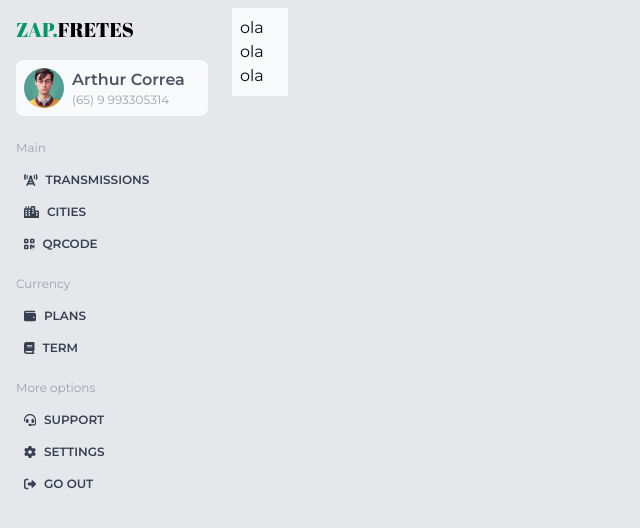
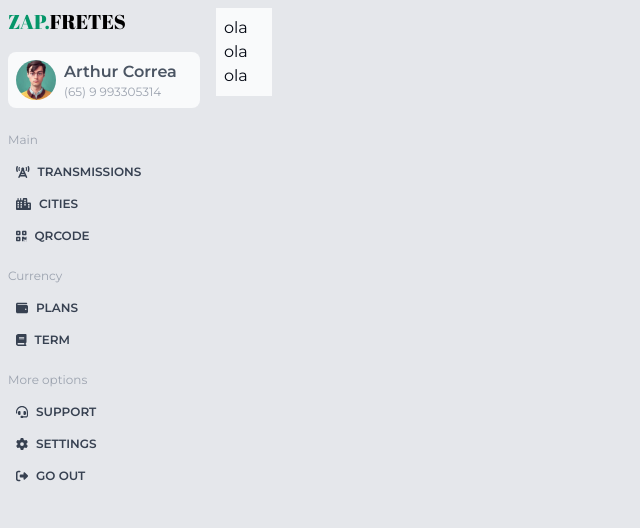
Before and after one commit to ArthurProjectCorrea/online-store, a Vue app: page / in a window 1280 px wide. Shown: the top 528 px of the page, without its empty margins (0-640 px from the left). Built offline with nearby package versions, Linux system fonts and the light colour scheme.

Commit message:
Development: SideBar

```diff
--- a/src/components/SideBar.vue
+++ b/src/components/SideBar.vue
@@ -81,7 +81,7 @@
 <script setup></script>
 <style scoped>
 .styleMain {
-    @apply flex-col justify-start items-start p-4 top-0 bottom-0
+    @apply flex-col justify-start items-start p-2 top-0 bottom-0
 }
 
 .styleLogo {
```
